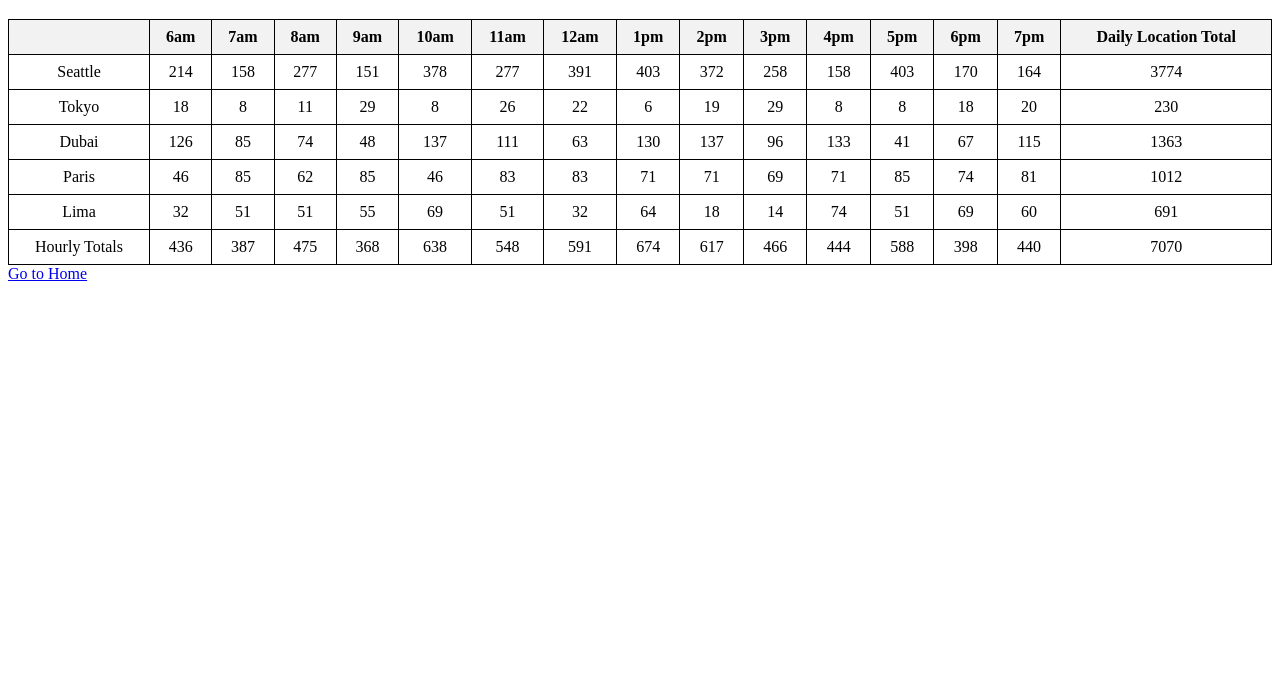
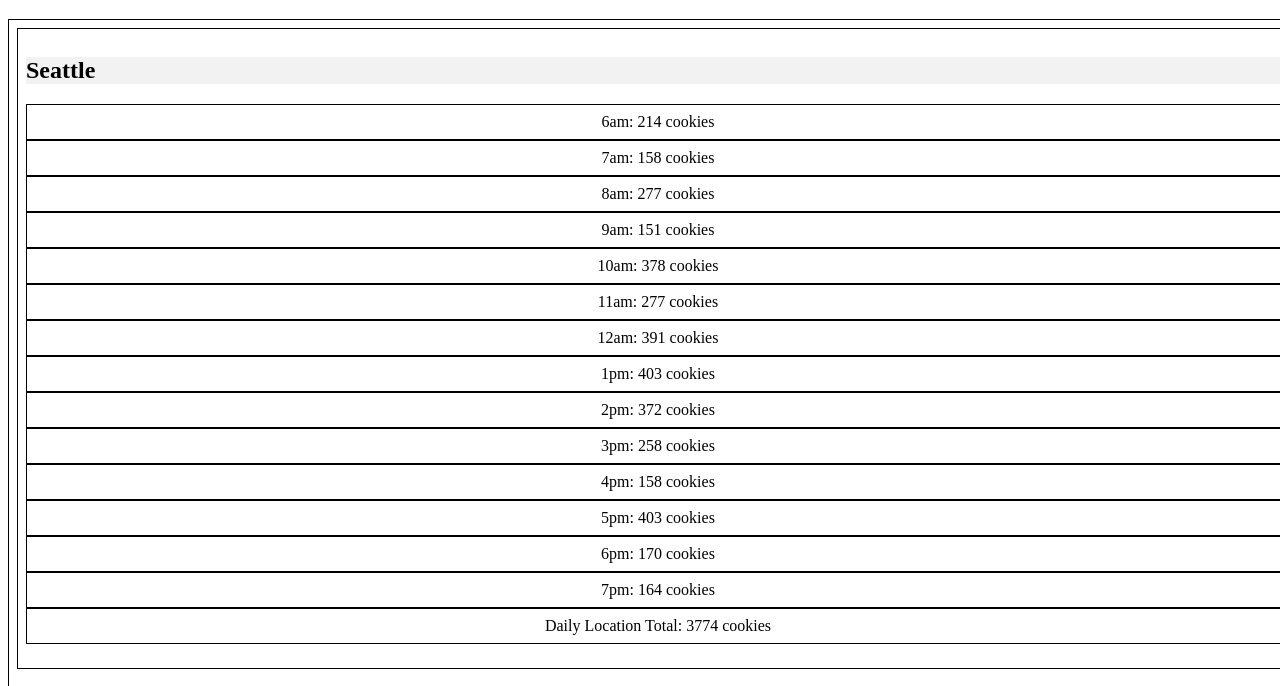
Before and after one commit to LChanthabandith/cookie-stand, a plain HTML site: page sales.html in a window 1280 px wide. Shown: the part 61-747 px from the top of the page. Drawn offline with Linux system fonts and the light colour scheme.

Commit message:
Lab: Class 06-2

```diff
--- a/app.js
+++ b/app.js
@@ -1,3 +1,82 @@
+class CookieStand {
+  constructor(name, minCust, maxCust, avgCookieSale) {
+    this.name = name;
+    this.minCust = minCust;
+    this.maxCust = maxCust;
+    this.avgCookieSale = avgCookieSale;
+    this.hourlyCookies = [];
+    this.dailyCookies = 0;
+  }
+
+  getRandomCust() {
+    return Math.floor(Math.random() * (this.maxCust - this.minCust + 1)) + this.minCust;
+  }
+
+  simulateHourlyCookies() {
+    const hourlyCookies = [];
+
+    for (let hour = 6; hour <= 19; hour++) {
+      const cust = this.getRandomCust();
+      const cookies = Math.round(cust * this.avgCookieSale);
+      hourlyCookies.push(cookies);
+    }
+
+    this.hourlyCookies = hourlyCookies;
+  }
+
+  calculateDailyCookies() {
+    const dailyCookies = this.hourlyCookies.reduce((sum, cookies) => sum + cookies);
+    this.dailyCookies = dailyCookies;
+  }
+
+  render(parentElement) {
+    const locationDiv = document.createElement('div');
+    const locationTitle = document.createElement('h2');
+    locationTitle.textContent = this.name;
+    locationDiv.appendChild(locationTitle);
+
+    const hourlyCookiesList = document.createElement('ul');
+
+    for (let i = 0; i < this.hourlyCookies.length; i++) {
+      const listItem = document.createElement('li');
+      const hour = i + 6 <= 12 ? `${i + 6}am` : `${(i + 6) - 12}pm`;
+      listItem.textContent = `${hour}: ${this.hourlyCookies[i]} cookies`;
+      hourlyCookiesList.appendChild(listItem);
+    }
+
+    locationDiv.appendChild(hourlyCookiesList);
+
+    const totalCookiesItem = document.createElement('li');
+    totalCookiesItem.textContent = `Daily Location Total: ${this.dailyCookies} cookies`;
+    hourlyCookiesList.appendChild(totalCookiesItem);
+
+    parentElement.appendChild(locationDiv);
+  }
+}
+
+window.onload = function() {
+  const cookieStands = [
+    new CookieStand('Seattle', 23, 65, 6.3),
+    new CookieStand('Tokyo', 3, 24, 1.2),
+    new CookieStand('Dubai', 11, 38, 3.7),
+    new CookieStand('Paris', 20, 38, 2.3),
+    new CookieStand('Lima', 2, 16, 4.6)
+  ];
+
+  for (const cookieStand of cookieStands) {
+    cookieStand.simulateHourlyCookies();
+    cookieStand.calculateDailyCookies();
+  }
+
+  const outputDiv = document.getElementById('output');
+
+  for (const cookieStand of cookieStands) {
+    cookieStand.render(outputDiv);
+  }
+};
+
+/*
+OLD ORIGINAL CODE IN TABLE FORMAT. KEEP JUST IN CASE!
 class CookieStand {
   constructor(name, minCust, maxCust, avgCookieSale) {
     this.name = name;
@@ -111,3 +190,4 @@ grandTotalCell.textContent = grandTotal;
 totalsRow.appendChild(grandTotalCell);
 
 table.appendChild(totalsRow);
+*/
--- a/sales.html
+++ b/sales.html
@@ -5,31 +5,32 @@
   <meta name="viewport" content="width=device-width, initial-scale=1.0">
   <title>Cookie Stand Sales</title>
   <style>
-    table {
-      border-collapse: collapse;
+ div {
       width: 100%;
+      margin-bottom: 20px;
+      border: 1px solid black;
+      padding: 8px;
     }
-    th, td {
+    h2 {
+      background-color: #f2f2f2;
+    }
+    ul {
+      list-style-type: none;
+      padding: 0;
+    }
+    li {
       border: 1px solid black;
       padding: 8px;
       text-align: center;
-    }
-    th {
-      background-color: #f2f2f2;
     }
   </style>
 </head>
 <body>
   <h1>Cookie Stand Sales Data</h1>
-  <div id="table-container"></div>
+  <div id="output"></div>
 
   <a href="index.html">Go to Home</a> <!-- Added anchor tag for the link -->
 
   <script src="app.js"></script>
-  <script>
-    // Inserting table into the table container div
-    const tableContainer = document.getElementById('table-container');
-    tableContainer.appendChild(table);
-  </script>
 </body>
 </html>
```
Also changed, not shown: 2 other files.
